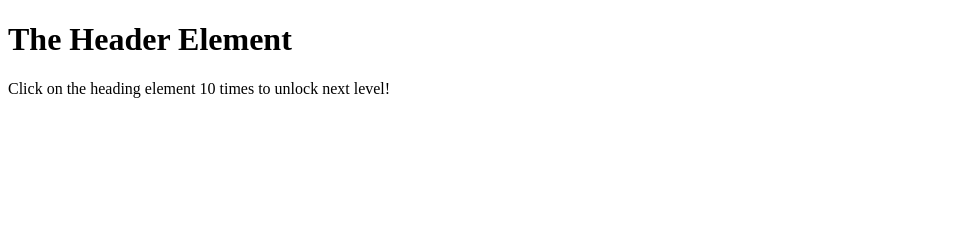
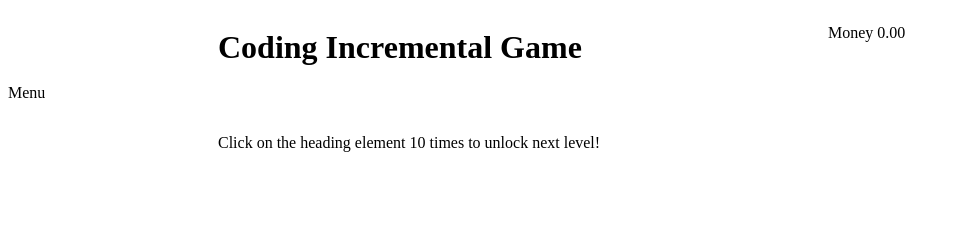
Before and after one commit to notthealien/coding-incremental-game-nda, a plain HTML site: page index.html in a window 1280 px wide. Shown: the whole page, without its empty margins (0-960 px from the left). Drawn offline with Linux system fonts and the light colour scheme.

Commit message:
added a orogression bar

```diff
--- a/index.html
+++ b/index.html
@@ -6,8 +6,26 @@
   </head>
   <body>
 	<script src="./src/index.js"></script>
-    <h1 title="<h1></h1>" id="firstButton" onclick="clickH1()">The Header Element</h1>
-    <p title="<p></p>" id="tutorial1">Click on the heading element 10 times to unlock next level!</p>
+  <div class="container">
 
+    <p></p>
+
+    <h1 title="<h1></h1>" id="firstButton" onclick="clickH1()">Coding Incremental Game</h1>
+
+    <p id="money">Money 0.00</p>
+
+    <p id="menu">Menu</p>
+
+    <div>
+      <p>
+        <canvas id="progress" width="400" height="30"></canvas>
+        <br />
+        <div id="tutorial1">
+          Click on the heading element 10 times to unlock next level!
+        </div>
+      </p>
+    </div>
+
+  </div>
   </body>
 </html>
--- a/src/index.js
+++ b/src/index.js
@@ -1,14 +1,41 @@
+let money = 0.00;
 let a = 0;
+
+function draw(progress){
+    const ctx = progress.getContext('2d');
+    ctx.fillStyle = "green";
+    ctx.fillRect(0, 0, a*40, 30);
+    ctx.fillStyle = "black";
+  }
+
+function addmoney(step){
+    money += step;
+    document.getElementById("money").innerHTML = "Money: "+money.toFixed(2);
+}
+
+
+function clickButton(){
+    addmoney(0.10);
+}
 
 function clickH1(){
     a++;
+    addmoney(0.01);
     if(a<10){
         document.getElementById("tutorial1").innerHTML = "Click on the heading element "+(10-a)+" times to unlock next level!";
+        draw(progress);
     } else{
         document.getElementById("tutorial1").innerHTML = "You have unlocked the next headings!<br\><br\>See you soon!"+
         "<h2 title='<h2></h2>' id='headinghtml'>1. HTML</h2>"+
         "<h2 title='<h2></h2>' id='headingcss'>2. CSS</h2>"+
         "<h2 title='<h2></h2>' id='headingjs'>3. JS</h2>"+
         "<h2 title='<h2></h2>' id='headingcompile'>4. Compile</h2>";
+
+        document.getElementById("menu").innerHTML += "<br\>"+
+        "Buy<br\>"+
+        "Upgrade<br\>"+
+        "Research<br\>"+
+        "Buy<br\>";
+        document.getElementById("firstButton").onclick = clickButton;
     }
   }
--- a/src/style.css
+++ b/src/style.css
@@ -1,3 +1,10 @@
 #firstButton {
     user-select: none;
   }
+
+.container {
+    display: grid;
+    grid-template-columns: 200px 600px 100px;
+    grid-template-rows: 50px 100%;
+    grid-gap: 10px;
+}
```
